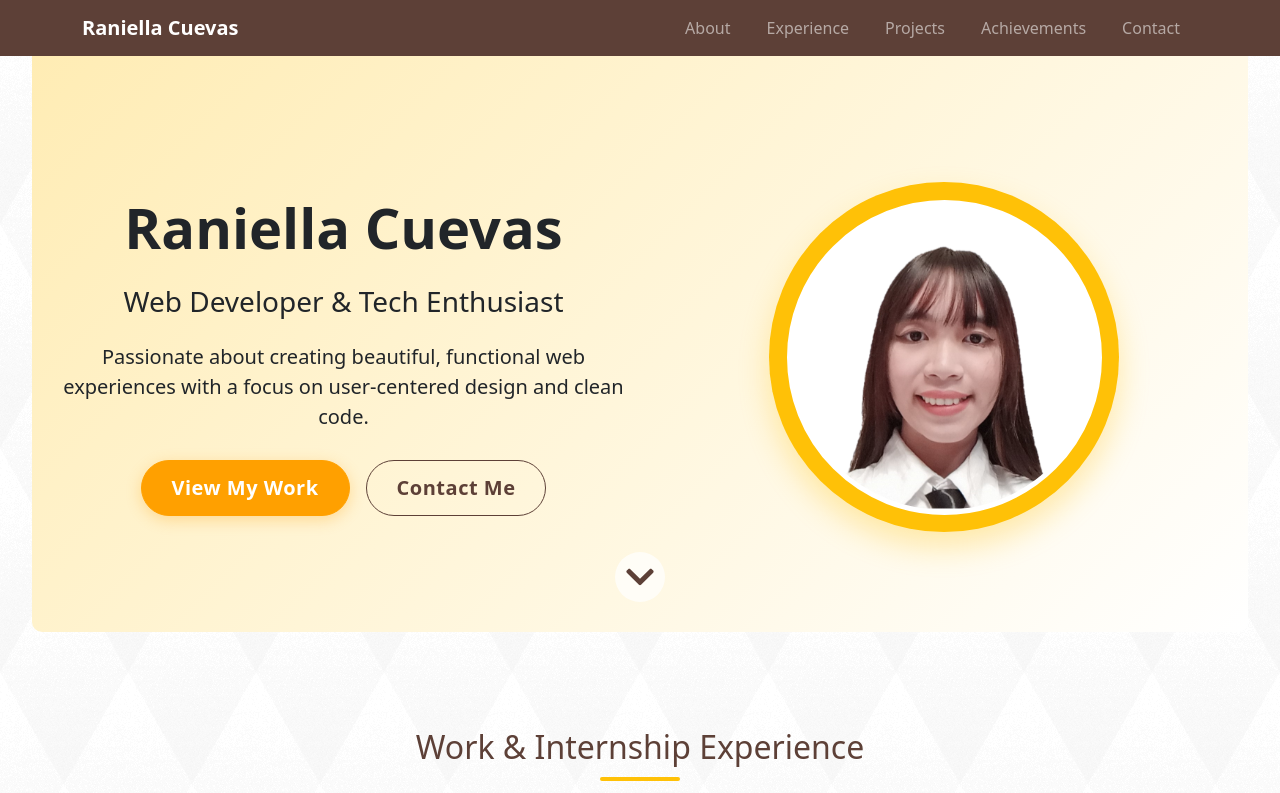
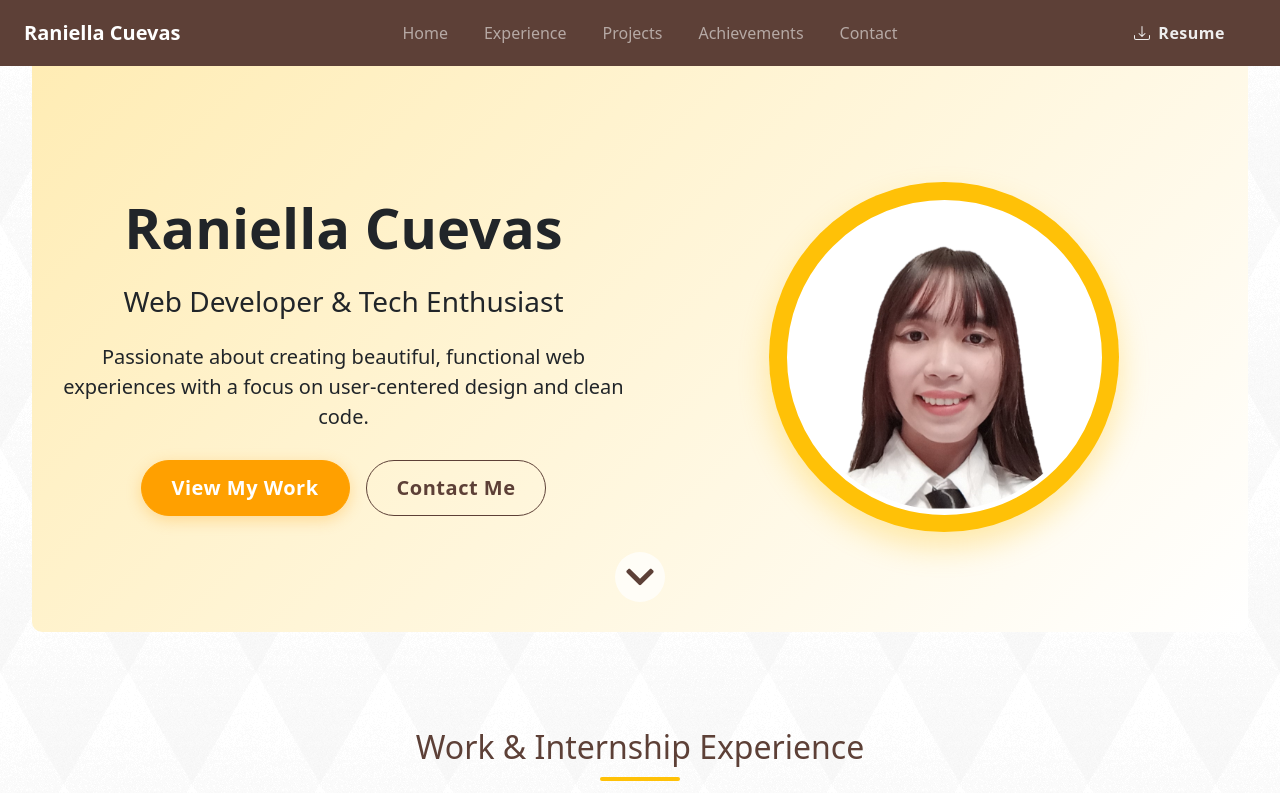
Before and after one commit to niellecuevas/my-portfolio, a React (Vite) app: page / in a window 1280 px wide. Shown: the top 793 px of the page. Built offline with nearby package versions, Linux system fonts and the light colour scheme.

Commit message:
added resume and others

```diff
--- a/index.html
+++ b/index.html
@@ -2,7 +2,7 @@
 <html lang="en">
   <head>
     <meta charset="UTF-8" />
-    <link rel="icon" type="image/svg+xml" href="/vite.svg" />
+    <link rel="icon" type="image/svg+xml" href="/star.png" />
     <link rel="stylesheet" href="https://cdn.jsdelivr.net/npm/bootstrap-icons@1.10.0/font/bootstrap-icons.css">
     <meta name="viewport" content="width=device-width, initial-scale=1.0" />
     <title>Raniella Cuevas</title>
--- a/src/App.jsx
+++ b/src/App.jsx
@@ -21,15 +21,27 @@ function App() {
     <div className="portfolio-app">
       {/* Navigation */}
       <nav className="navbar navbar-expand-lg navbar-dark fixed-top">
-        <div className="container">
-          <a className="navbar-brand fw-bold" href="#">Raniella Cuevas</a>
+        <div className="container-fluid px-4">
+        <a
+          className="navbar-brand fw-bold"
+          href="#"
+          onClick={(e) => {
+            e.preventDefault();
+            window.scrollTo({ top: 0, behavior: 'smooth' });
+          }}
+        >
+         Raniella Cuevas
+        </a>
+
+          {/* Centered Navigation */}
+          <div className="d-flex justify-content-center flex-grow-1">
             <button className="navbar-toggler" type="button" data-bs-toggle="collapse" data-bs-target="#navbarNav">
               <span className="navbar-toggler-icon"></span>
             </button>
             <div className="collapse navbar-collapse" id="navbarNav">
-            <ul className="navbar-nav ms-auto">
+              <ul className="navbar-nav mx-auto">
                 <li className="nav-item">
-                <a className="nav-link" href="#about">About</a>
+                  <a className="nav-link" href="#about">Home</a>
                 </li>
                 <li className="nav-item">
                   <a className="nav-link" href="#experience">Experience</a>
@@ -44,6 +56,34 @@ function App() {
                   <a className="nav-link" href="#contact">Contact</a>
                 </li>
               </ul>
+            </div>
+          </div>
+
+          <div className="d-none d-lg-flex"> {/* Hidden on mobile */}
+            <a
+              href="https://drive.google.com/uc?export=download&id=1-GxmxMGUmCE-qFKxX91_ibU_DAJ6kzWU"
+              className="btn resume-btn d-flex align-items-center"
+            >
+              <svg xmlns="http://www.w3.org/2000/svg" width="16" height="16" fill="currentColor" className="bi bi-download me-2" viewBox="0 0 16 16">
+                <path d="M.5 9.9a.5.5 0 0 1 .5.5v2.5a1 1 0 0 0 1 1h12a1 1 0 0 0 1-1v-2.5a.5.5 0 0 1 1 0v2.5a2 2 0 0 1-2 2H2a2 2 0 0 1-2-2v-2.5a.5.5 0 0 1 .5-.5z"/>
+                <path d="M7.646 11.854a.5.5 0 0 0 .708 0l3-3a.5.5 0 0 0-.708-.708L8.5 10.293V1.5a.5.5 0 0 0-1 0v8.793L5.354 8.146a.5.5 0 1 0-.708.708l3 3z"/>
+              </svg>
+              Resume
+            </a>
+          </div>
+
+          {/* Mobile Resume Button (shown only on mobile) */}
+          <div className="d-lg-none">
+            <a
+              href="https://drive.google.com/uc?export=download&id=1-GxmxMGUmCE-qFKxX91_ibU_DAJ6kzWU"
+              className="btn resume-btn d-flex align-items-center"
+            >
+              <svg xmlns="http://www.w3.org/2000/svg" width="16" height="16" fill="currentColor" className="bi bi-download me-2" viewBox="0 0 16 16">
+                <path d="M.5 9.9a.5.5 0 0 1 .5.5v2.5a1 1 0 0 0 1 1h12a1 1 0 0 0 1-1v-2.5a.5.5 0 0 1 1 0v2.5a2 2 0 0 1-2 2H2a2 2 0 0 1-2-2v-2.5a.5.5 0 0 1 .5-.5z"/>
+                <path d="M7.646 11.854a.5.5 0 0 0 .708 0l3-3a.5.5 0 0 0-.708-.708L8.5 10.293V1.5a.5.5 0 0 0-1 0v8.793L5.354 8.146a.5.5 0 1 0-.708.708l3 3z"/>
+              </svg>
+              Resume
+            </a>
           </div>
         </div>
       </nav>
--- a/src/index.css
+++ b/src/index.css
@@ -49,6 +49,26 @@ body {
 .nav-link:hover:after {
   width: 100%;
 }
+
+/* Resume Button Styles */
+.resume-btn {
+  color: #eee !important;
+  border-radius: 50px;
+  font-weight: 500;
+  border: none;
+}
+
+
+
+/* Make it stand out on mobile */
+@media (max-width: 992px) {
+  .resume-btn {
+    margin: 10px 15px 0;
+    width: calc(100% - 30px);
+    justify-content: center;
+  }
+}
+
 
 /* Hero & About Section */
 .hero-about-section {
```
Also changed, not shown: public/star.png (added), 1 other file (tests, documents, lock files or other folders). Lines whose indentation alone changed are shown as unchanged.
